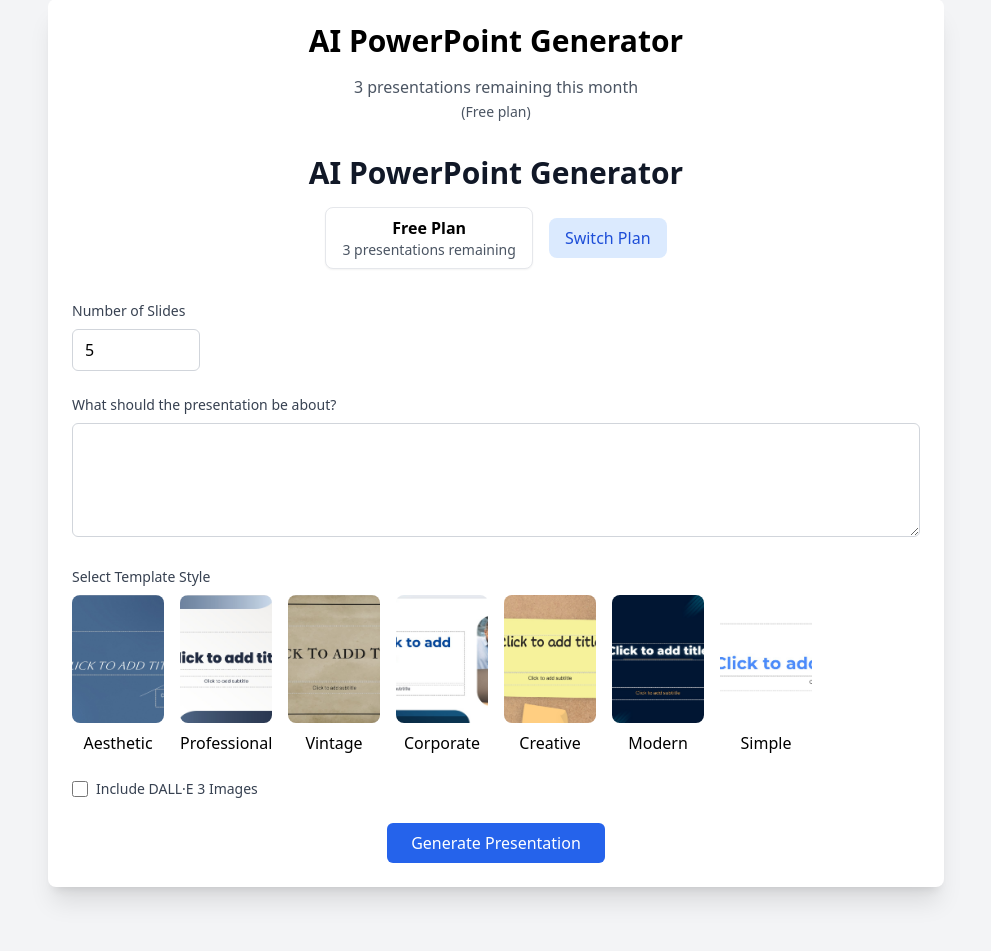
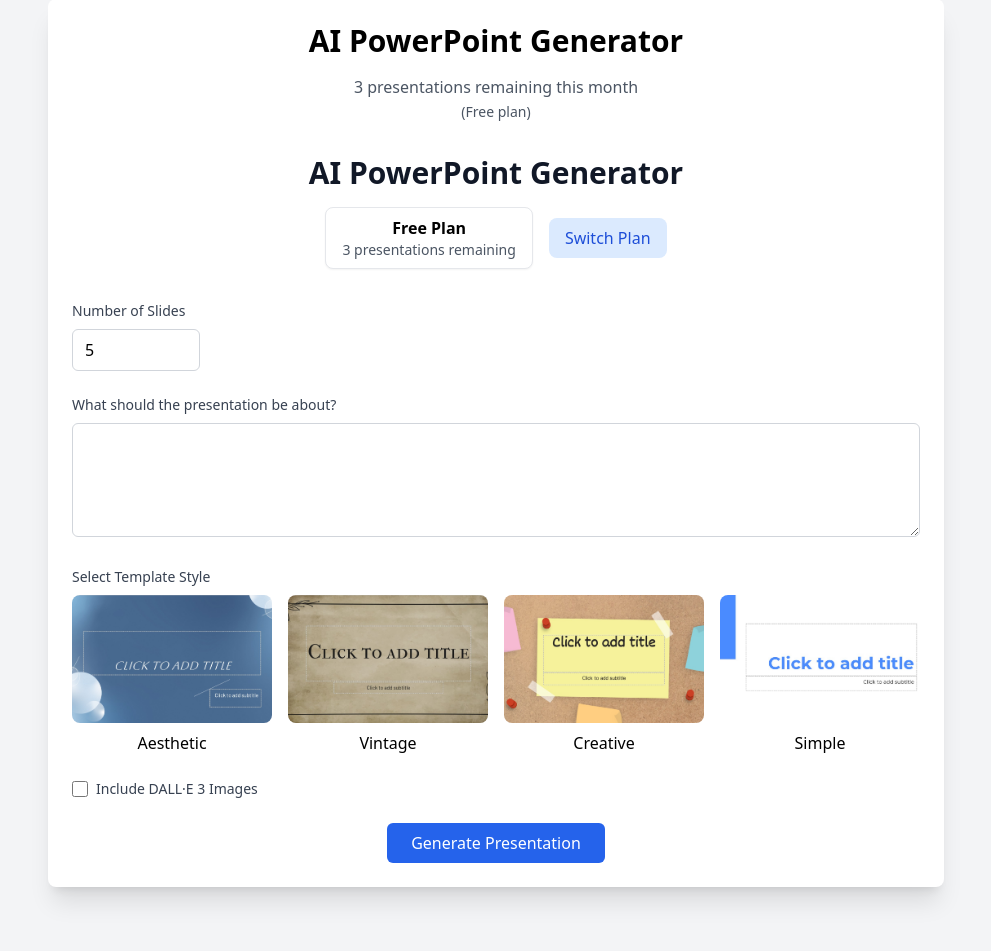
Before and after one commit to techanyday/pptjetz, a Flask app: page /generate in a window 1280 px wide. Shown: the part 97-1049 px from the top of the page, without its empty margins (144-1135 px from the left). Run offline with Flask 3, Linux system fonts and the light colour scheme; the visitor is signed in with stand-in values (Sample User, id 1); some libraries are stand-ins or nearby versions.

Commit message:
Cleanup: remove deprecated Professional, Corporate, Modern templates from UI

```diff
--- a/app/templates/generate.html
+++ b/app/templates/generate.html
@@ -122,37 +122,34 @@
 
             <div>
                 <label class="block text-sm font-medium text-gray-700 mb-2">Select Template Style</label>
-                <div class="grid grid-cols-2 sm:grid-cols-3 md:grid-cols-4 lg:grid-cols-8 gap-4">
+                <div class="grid grid-cols-2 sm:grid-cols-2 md:grid-cols-3 lg:grid-cols-4 gap-4">
                     <div class="template-option cursor-pointer" data-template="Aesthetic">
                         <img src="{{ url_for('static', filename='img/templates/aesthetic.jpg') }}" alt="Aesthetic template" class="w-full h-32 object-cover rounded-lg" />
                         <p class="text-center mt-2">Aesthetic</p>
                     </div>
-                    <div class="template-option cursor-pointer" data-template="Professional">
-                        <img src="{{ url_for('static', filename='img/templates/professional.jpg') }}" alt="Professional template" class="w-full h-32 object-cover rounded-lg" />
-                        <p class="text-center mt-2">Professional</p>
-                    </div>
+
+
+
                     <div class="template-option cursor-pointer" data-template="Vintage">
                         <img src="{{ url_for('static', filename='img/templates/vintage.jpg') }}" alt="Vintage template" class="w-full h-32 object-cover rounded-lg" />
                         <p class="text-center mt-2">Vintage</p>
                     </div>
-                    <div class="template-option cursor-pointer" data-template="Corporate">
-                        <img src="{{ url_for('static', filename='img/templates/corporate.jpg') }}" alt="Corporate template" class="w-full h-32 object-cover rounded-lg" />
-                        <p class="text-center mt-2">Corporate</p>
-                    </div>
+
+
+
                     <div class="template-option cursor-pointer" data-template="Creative">
                         <img src="{{ url_for('static', filename='img/templates/creative.jpg') }}" alt="Creative template" class="w-full h-32 object-cover rounded-lg" />
                         <p class="text-center mt-2">Creative</p>
                     </div>
-                    <div class="template-option cursor-pointer" data-template="Modern">
-                        <img src="{{ url_for('static', filename='img/templates/modern.jpg') }}" alt="Modern template" class="w-full h-32 object-cover rounded-lg" />
-                        <p class="text-center mt-2">Modern</p>
-                    </div>
+
+
+
                     <div class="template-option cursor-pointer" data-template="Simple">
                         <img src="{{ url_for('static', filename='img/templates/simple.jpg') }}" alt="Simple template" class="w-full h-32 object-cover rounded-lg" />
                         <p class="text-center mt-2">Simple</p>
                     </div>
                 </div>
-                <input type="hidden" id="template_style" name="template_style" value="Professional">
+                <input type="hidden" id="template_style" name="template_style" value="Aesthetic">
             </div>
 
             <div class="flex items-center mb-4">
```
